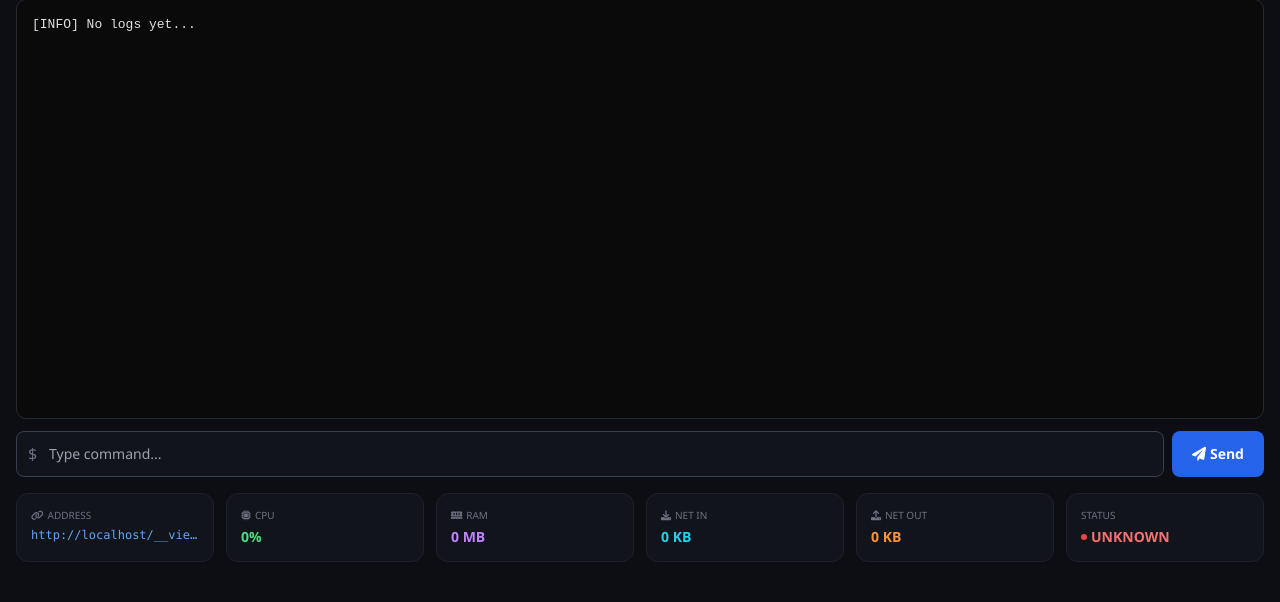
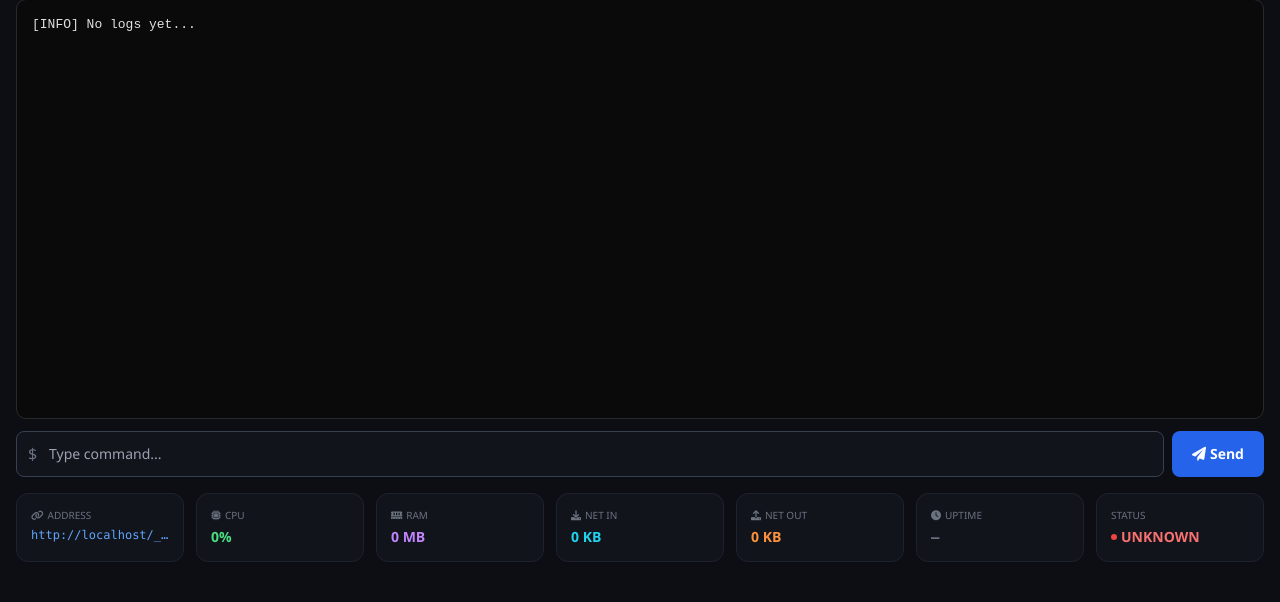
Before and after one commit to maxx5255/maaaaxxx-host, a Flask app: template templates/home.html in a window 1280 px wide. Shown: the part 198-800 px from the top of the page. Run offline with Flask 3, Linux system fonts and the light colour scheme; the template is opened without the code that fills it: most values are stand-ins (such as "Sample title", 1, 10 or a date in 2020); some libraries are stand-ins or nearby versions.

Commit message:
Update home.html

```diff
--- a/templates/home.html
+++ b/templates/home.html
@@ -71,6 +71,10 @@
             width:380px;
             margin:0 auto;
         }
+
+        /* UPTIME LIVE PULSE (only for console stat card) */
+        .uptime-live { animation: pulseGreen 2s ease-in-out infinite; }
+        @keyframes pulseGreen { 0%,100%{opacity:1} 50%{opacity:0.55} }
     </style>
 </head>
 <body>
@@ -98,6 +102,7 @@
                 <span class="text-gray-400">ID: <span class="text-blue-400 font-mono">{{ current_server.server_id[:8] }}</span></span>
                 <span class="text-gray-400">CPU Limit: <span class="text-yellow-400">{{ current_server.cpu_limit | default(80) }}%</span></span>
                 <span class="text-gray-400">Expires: <span class="text-yellow-500">{{ current_server.expiry[:10] if current_server.expiry else 'N/A' }}</span></span>
+                <!-- UPTIME REMOVED FROM HEADER -->
             </div>
             <div class="flex gap-2">
                 <button onclick="runServer()" class="bg-green-600 hover:bg-green-500 px-3 py-1.5 rounded-lg text-xs btn"><i class="fas fa-play"></i> START</button>
@@ -129,7 +134,8 @@
                 </button>
             </div>
 
-            <div class="grid grid-cols-2 md:grid-cols-3 lg:grid-cols-6 gap-3 mt-4">
+            <!-- STATS GRID – UPTIME CARD KEPT HERE (console only) -->
+            <div class="grid grid-cols-2 md:grid-cols-4 lg:grid-cols-7 gap-3 mt-4">
                 <div class="stat-card">
                     <p class="text-[10px] text-gray-500 mb-1"><i class="fas fa-link mr-1"></i>ADDRESS</p>
                     <p class="text-xs text-blue-400 font-mono truncate" id="serverAddr" title="Server Address"></p>
@@ -149,6 +155,10 @@
                 <div class="stat-card">
                     <p class="text-[10px] text-gray-500 mb-1"><i class="fas fa-upload mr-1"></i>NET OUT</p>
                     <p class="text-sm font-bold text-orange-400" id="netOutDisplay">0 KB</p>
+                </div>
+                <div class="stat-card">
+                    <p class="text-[10px] text-gray-500 mb-1"><i class="fas fa-clock mr-1"></i>UPTIME</p>
+                    <p class="text-sm font-bold text-gray-500 font-mono" id="uptimeDisplay">—</p>
                 </div>
                 <div class="stat-card">
                     <p class="text-[10px] text-gray-500 mb-1">STATUS</p>
@@ -287,8 +297,9 @@
                         <h4 class="text-xs text-gray-400 mb-2">System Info</h4>
                         <div class="space-y-2 text-xs">
                             <div class="text-green-400"><span class="status-dot" style="background:#10b981;"></span> Node Status: Active</div>
+                            <!-- UPTIME REMOVED FROM PROFILE -->
                             <div class="text-blue-400"><i class="fas fa-shield-alt mr-1"></i> Security: Encrypted</div>
-                            <div class="text-gray-400"><i class="fas fa-code-branch mr-1"></i> Version: v3.1 Stable</div>
+                            <div class="text-gray-400"><i class="fas fa-code-branch mr-1"></i> Version: v3.2 Stable</div>
                         </div>
                     </div>
 
@@ -424,18 +435,113 @@
             fetch('/api/command', {method:'POST', headers:{'Content-Type':'application/json'}, body:JSON.stringify({cmd:val, server_id:currentServerId})}).then(()=>{inp.value='';});
         }
 
+        /* ================= UPTIME TRACKER (console only) ================= */
+        let apiUptimeSec   = null;   // uptime from backend (seconds)
+        let apiUptimeAt    = 0;      // timestamp when apiUptimeSec was received
+        let localUptimeStart = null; // fallback local start timestamp (ms)
+        let lastStatus = null;
+        const UPTIME_KEY = 'maxx_uptime_start_' + currentServerId;
+
+        function formatUptime(totalSec) {
+            totalSec = Math.max(0, Math.floor(totalSec));
+            const d = Math.floor(totalSec / 86400);
+            const h = Math.floor((totalSec % 86400) / 3600);
+            const m = Math.floor((totalSec % 3600) / 60);
+            const s = totalSec % 60;
+            const hh = String(h).padStart(2,'0');
+            const mm = String(m).padStart(2,'0');
+            const ss = String(s).padStart(2,'0');
+            return d > 0 ? `${d}d ${hh}:${mm}:${ss}` : `${hh}:${mm}:${ss}`;
+        }
+
+        // Accepts "01:23:45", "1:23:45", "2d 3h 10m 5s", etc.
+        function parseUptimeString(str) {
+            if (!str) return null;
+            str = String(str).trim();
+            if (/^\d+(:\d{1,2}){1,2}$/.test(str)) {
+                let sec = 0;
+                str.split(':').forEach(p => { sec = sec * 60 + parseInt(p, 10); });
+                return sec;
+            }
+            let total = 0, matched = false, m;
+            const re = /(\d+(?:\.\d+)?)\s*(d|h|m|s)/gi;
+            while ((m = re.exec(str)) !== null) {
+                matched = true;
+                const v = parseFloat(m[1]);
+                const u = m[2].toLowerCase();
+                total += u === 'd' ? v * 86400 : u === 'h' ? v * 3600 : u === 'm' ? v * 60 : v;
+            }
+            return matched ? total : null;
+        }
+
+        function getUptimeSeconds() {
+            if (apiUptimeSec !== null) return apiUptimeSec + (Date.now() - apiUptimeAt) / 1000;
+            if (localUptimeStart) return (Date.now() - localUptimeStart) / 1000;
+            return null;
+        }
+
+        function renderUptime() {
+            const secs = getUptimeSeconds();
+            const running = lastStatus === 'RUNNING';
+            const txt = (secs === null || secs < 0) ? '—' : formatUptime(secs);
+
+            const el = document.getElementById('uptimeDisplay');
+            if (el) {
+                el.innerText = txt;
+                el.className = running
+                    ? 'text-sm font-bold text-emerald-400 font-mono uptime-live'
+                    : 'text-sm font-bold text-gray-500 font-mono';
+            }
+        }
+
+        function updateUptimeLogic(data, isRunning) {
+            if (!isRunning) {
+                apiUptimeSec = null;
+                localUptimeStart = null;
+                localStorage.removeItem(UPTIME_KEY);
+            } else {
+                let parsed = null;
+                if (data.uptime_seconds !== undefined && data.uptime_seconds !== null && data.uptime_seconds !== '') {
+                    parsed = parseFloat(data.uptime_seconds);
+                } else if (typeof data.uptime === 'number') {
+                    parsed = data.uptime;
+                } else if (typeof data.uptime === 'string') {
+                    parsed = parseUptimeString(data.uptime);
+                }
+
+                if (parsed !== null && !isNaN(parsed)) {
+                    apiUptimeSec = parsed;
+                    apiUptimeAt = Date.now();
+                    localUptimeStart = null;
+                } else {
+                    apiUptimeSec = null;
+                    if (!localUptimeStart) {
+                        const stored = parseInt(localStorage.getItem(UPTIME_KEY) || '0', 10);
+                        localUptimeStart = stored > 0 ? stored : Date.now();
+                        localStorage.setItem(UPTIME_KEY, String(localUptimeStart));
+                    }
+                }
+            }
+            renderUptime();
+        }
+        /* ================= END UPTIME TRACKER ================= */
+
         function updateStats() {
             fetch(`/api/stats/${currentServerId}`).then(r=>r.json()).then(data => {
                 document.getElementById('cpuDisplay').innerText = data.cpu || '0%';
                 document.getElementById('ramDisplay').innerText = data.ram || '0 MB';
                 document.getElementById('netInDisplay').innerText = data.net_in || '0 KB';
                 document.getElementById('netOutDisplay').innerText = data.net_out || '0 KB';
-                const status = (data.status||'stopped').toUpperCase();
+
+                const status = (data.status || 'stopped').toUpperCase();
                 const isRunning = status === 'RUNNING';
                 const color = isRunning ? '#10b981' : '#ef4444';
                 const textColor = isRunning ? 'text-green-400' : 'text-red-400';
                 document.getElementById('statusDisplay').innerHTML = `<span class="${textColor}"><span class="status-dot" style="background:${color};"></span>${status}</span>`;
-            });
+
+                lastStatus = status;
+                updateUptimeLogic(data, isRunning);
+            }).catch(() => {});
         }
 
         function loadLogs() {
@@ -738,8 +844,18 @@
             .catch(() => showToast('Connection failed!', 'error'));
         }
 
-        loadLogs(); updateStats();
-        setInterval(() => { if(activeTab==='console') loadLogs(); updateStats(); if(activeTab==='github') loadGitLogs(); }, 3000);
+        // ============ INIT ============
+        loadLogs();
+        updateStats();
+
+        // Smooth uptime ticking (every second) – only console card
+        setInterval(renderUptime, 1000);
+
+        setInterval(() => {
+            if(activeTab==='console') loadLogs();
+            updateStats();
+            if(activeTab==='github') loadGitLogs();
+        }, 3000);
     </script>
 </body>
 </html>
```
